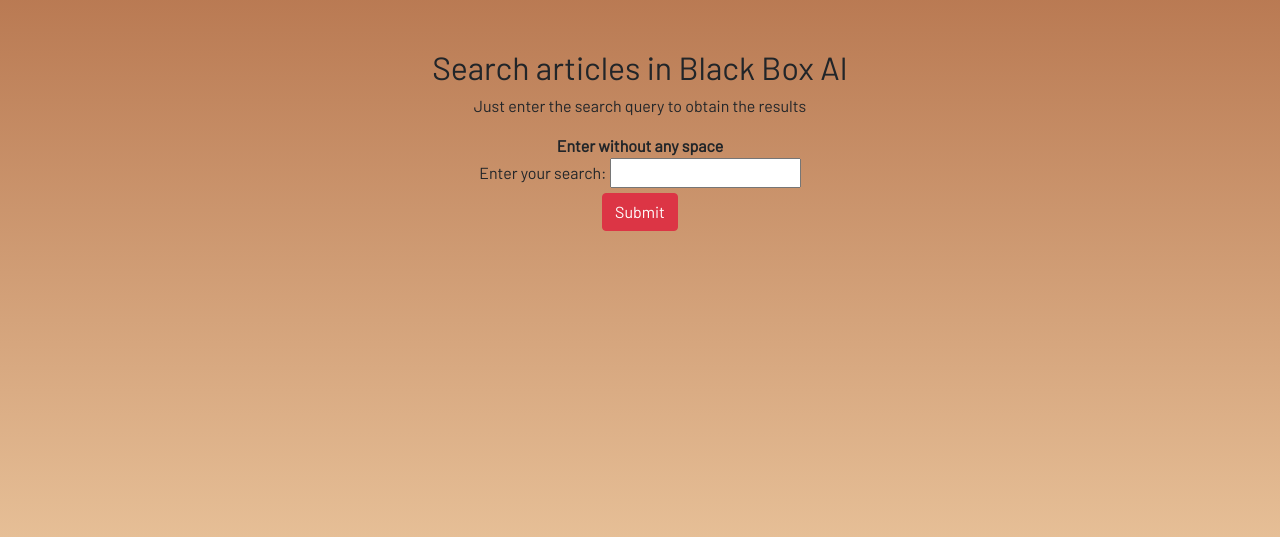
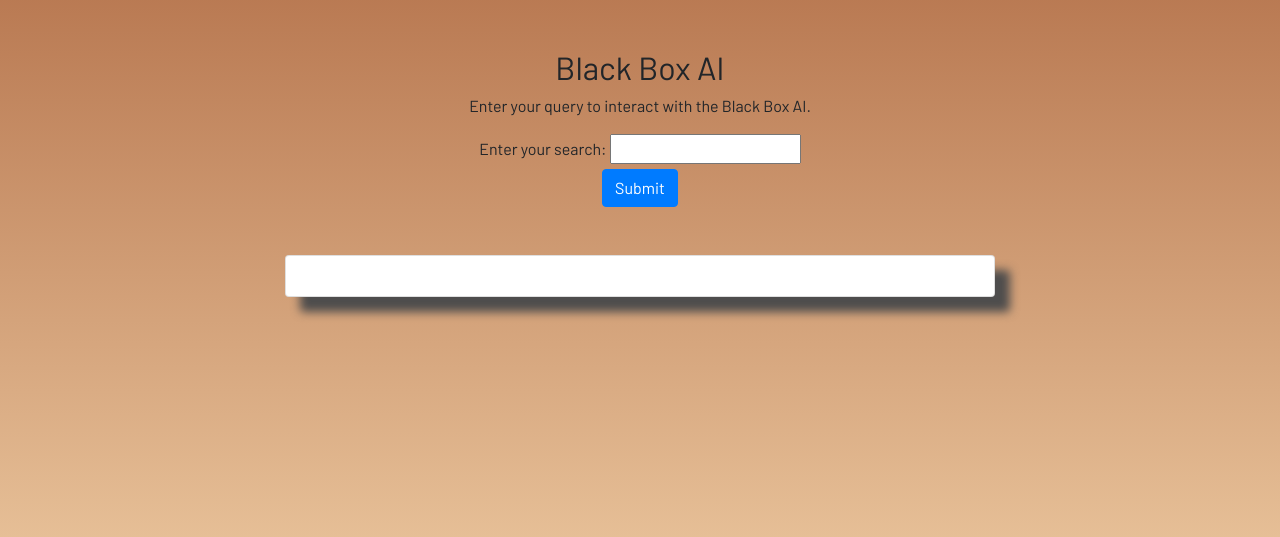
Before and after one commit to Wajahat-Infinity/fypdiscussportal, a Django app: page /blackbox in a window 1280 px wide. Shown: the part 56-593 px from the top of the page. Run offline with Django 5.2, Linux system fonts and the light colour scheme; some libraries are stand-ins or nearby versions; some web fonts are replaced.

Commit message:
fyp discussion portal

```diff
--- a/dashboard/forms.py
+++ b/dashboard/forms.py
@@ -1,6 +1,7 @@
 from django import forms
 from django.forms import widgets
 from . models import *
+from django.contrib.auth.forms import UserCreationForm
 
 class NotesForm(forms.ModelForm):
     class Meta:
@@ -22,3 +23,8 @@ class TodoForm(forms.ModelForm):
     class Meta:
         model=Todo
         fields=['title','is_finished']
+
+class UserRegistrationForm(UserCreationForm):
+    class Meta:
+        model = User
+        fields = ['username','password1','password2']
--- a/dashboard/templates/dashboard/blackbox.html
+++ b/dashboard/templates/dashboard/blackbox.html
@@ -1,28 +1,34 @@
-{% extends 'dashboard/base.html' %} {% load static %} {% block content %}
+{% extends 'dashboard/base.html' %}
+{% load static %}
+{% block content %}
 
-<section class="text-center container">
-  <h2>Search articles in Black Box AI</h2>
-  <p>Just enter the search query to obtain the results</p>
-  <b>Enter without any space</b>
-  <form action="" method="post">
-    {% csrf_token %} {{ form }}
-    <input class="btn btn-danger" type="submit" value="Submit" />
+<section class="container text-center">
+  <h2>Black Box AI</h2>
+  <p>Enter your query to interact with the Black Box AI.</p>
+  <form action="{% url 'blackbox' %}" method="post">
+    {% csrf_token %}
+    {{ form }}
+    <input class="btn btn-primary" type="submit" value="Submit" />
   </form>
-  <br />
 
-  {% if response %}
-  <div class="container">
-    <div class="content-section p-0 mt-5">
-      <div class="custom-header">
-        <h2>{{ response.title }}</h2>
-        <h6>{{ response.link }}</h6>
+  <div class="container mt-5">
+    <div class="row">
+      <div class="col-md-8 offset-md-2">
+        <div class="card">
+          <div class="card-body">
+            {% if result %}
+            <h5 class="card-title">Response</h5>
+            <p class="card-text">{{ result }}</p>
+            {% endif %}
+            {% if error %}
+            <p class="text-danger">{{ error }}</p>
+            {% endif %}
+          </div>
+        </div>
       </div>
-      <hr class="p-0 m-0" />
-      <p class="description m-5 p-5">{{ response.details }}</p>
-      <hr />
     </div>
   </div>
-  {% endif %}
+
 </section>
 
 {% endblock content %}
--- a/dashboard/urls.py
+++ b/dashboard/urls.py
@@ -24,4 +24,5 @@ urlpatterns = [
 
 
 
+
 ]
--- a/dashboard/views.py
+++ b/dashboard/views.py
@@ -262,25 +262,36 @@ def wiki(request):
 
 
 
+import requests
+
 def blackbox(request):
     if request.method == 'POST':
         form = DashboardForm(request.POST)
         if form.is_valid():
             query = form.cleaned_data['text']
-            # Make a request to the Black Box AI API
-            api_url = 'https://api.blackbox.com/search'
-            params = {'q': query}
-            headers = {'Authorization': 'Bearer YOUR_API_KEY'}  # Replace 'YOUR_API_KEY' with your actual API key
-            response = requests.get(api_url, params=params, headers=headers)
+            # Make a request to the black box API
+            url = f'https://api.blackbox.com/search?q={query}'
+            print(url)  # Print the URL to the console
+            response = requests.get(url)
+            # Check the status code of the response
             if response.status_code == 200:
+                # Process the response from the API
                 result = response.json()
-                context = {'form': form, 'response': result}
+                # Pass the result to the template context
+                context = {'form': form, 'result': result}
                 return render(request, 'dashboard/blackbox.html', context)
             else:
-                error_message = f"Error: {response.status_code}. Failed to retrieve data from Black Box AI API."
-                context = {'form': form, 'error_message': error_message}
+                # Handle the error
+                context = {'form': form, 'error': 'API request failed'}
                 return render(request, 'dashboard/blackbox.html', context)
     else:
         form = DashboardForm()
         context = {'form': form}
     return render(request, 'dashboard/blackbox.html', context)
+
+def register(request):
+    form =UserRegistrationForm()
+    context={
+        'form':form
+    }
+    return render(request,'dashboard/register.html',context)
--- a/fypdiscussportal/settings.py
+++ b/fypdiscussportal/settings.py
@@ -38,6 +38,7 @@ INSTALLED_APPS = [
     'django.contrib.messages',
     'django.contrib.staticfiles',
     'dashboard',
+
 ]
 
 MIDDLEWARE = [
--- a/fypdiscussportal/urls.py
+++ b/fypdiscussportal/urls.py
@@ -17,8 +17,11 @@ Including another URLconf
 from django.contrib import admin
 from django.urls import path
 from django.urls.conf import include
+from dashboard import views as dash_views
 
 urlpatterns = [
     path('admin/', admin.site.urls),
-    path('',include('dashboard.urls'))
+    path('',include('dashboard.urls')),
+    path('register/',dash_views.register,name='register')
+
 ]
```
Also changed, not shown: dashboard/templates/dashboard/register.html (added, +23 -0 lines).
